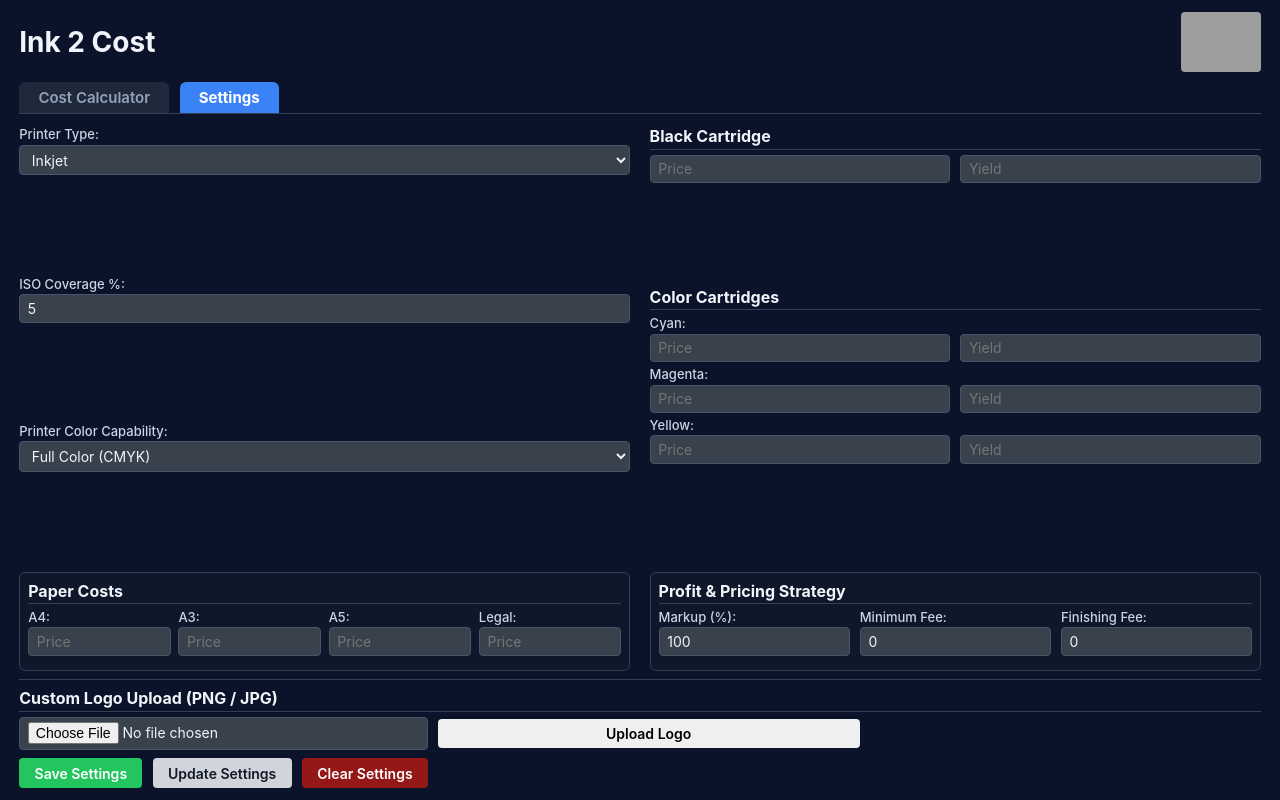
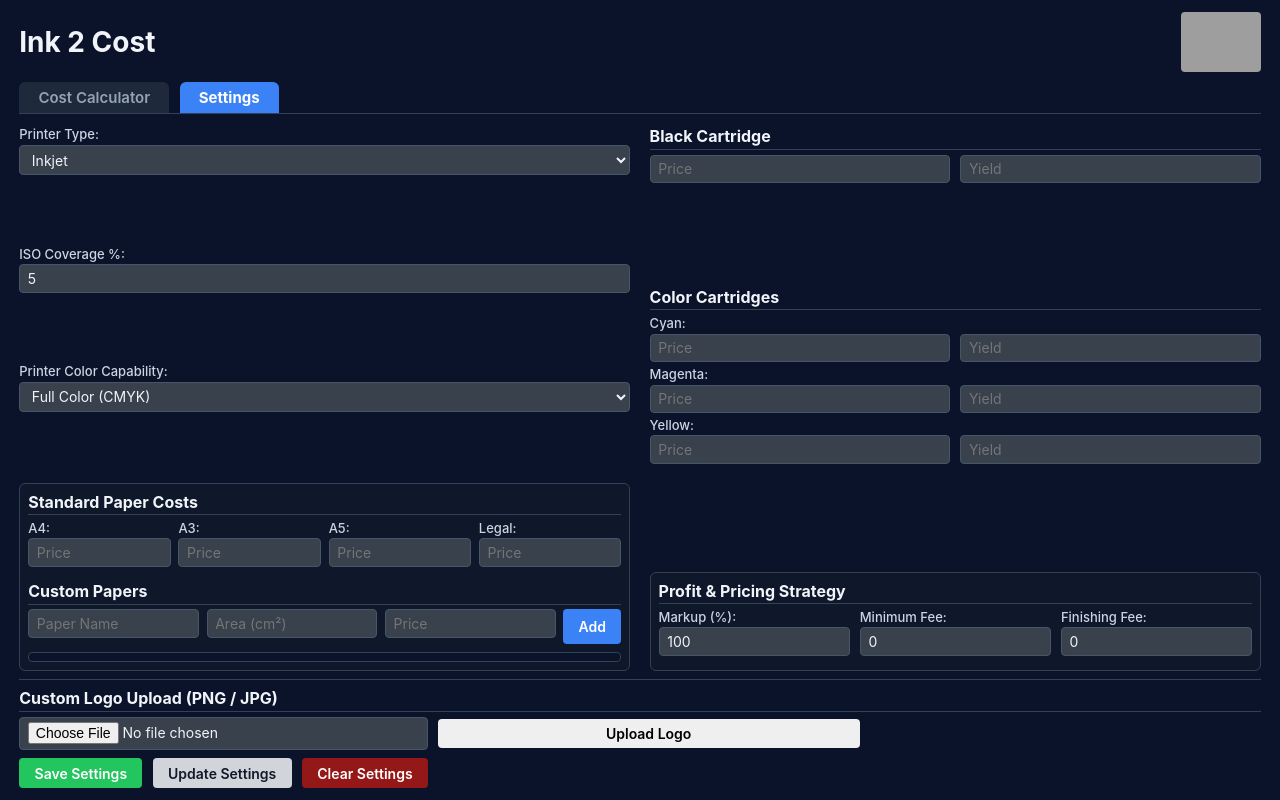
Before and after one commit to inuwara1230/PDF_Ink_Cost_Estimator, a Spring Boot app: page / in a window 1280 px wide, after a click on "Settings". Run offline with Spring Boot 4, Linux system fonts and the light colour scheme; grey boxes are pictures that could not be loaded.

Commit message:
feature for adding custom papers added

```diff
--- a/src/main/resources/static/index.css
+++ b/src/main/resources/static/index.css
@@ -5,11 +5,10 @@
     font-family: -apple-system, BlinkMacSystemFont, "Segoe UI", Roboto, Helvetica, Arial, sans-serif;
 }
 
-/* 1. ABSOLUTE SCROLL LOCK ON DOCUMENT */
 html, body {
     height: 100vh;
     width: 100vw;
-    overflow: hidden; /* Prevents window scrollbar entirely */
+    overflow: hidden;
     background-color: #0b132b;
     color: #f1f5f9;
 }
@@ -20,7 +19,6 @@ body {
     flex-direction: column;
 }
 
-/* 2. FLEXIBLE MAIN CONTAINER */
 .container {
     flex: 1;
     display: flex;
@@ -32,7 +30,6 @@ body {
     overflow: hidden;
 }
 
-/* --- HEADER --- */
 .app-header {
     display: flex;
     justify-content: space-between;
@@ -54,7 +51,6 @@ h1 {
     border-radius: 4px;
 }
 
-/* --- TABS --- */
 .tab-container {
     display: flex;
     gap: 0.8vw;
@@ -80,7 +76,6 @@ h1 {
     font-weight: bold;
 }
 
-/* TAB CONTENT (Controlled by JS display toggles without !important) */
 .tab-content {
     flex: 1;
     height: 100%;
@@ -93,7 +88,6 @@ h1 {
     to { opacity: 1; }
 }
 
-/* --- TYPOGRAPHY & LABELS --- */
 h3 {
     font-size: clamp(13px, 2vh, 16px);
     margin-bottom: 0.6vh;
@@ -117,7 +111,6 @@ label {
     color: #cbd5e1;
 }
 
-/* --- INPUTS & SELECTS --- */
 input[type="number"],
 input[type="file"],
 input[type="text"],
@@ -156,7 +149,6 @@ input:focus, select:focus {
     flex: 1;
 }
 
-/* --- BUTTONS --- */
 button {
     padding: 0.8vh 1.2vw;
     border: none;
@@ -171,7 +163,6 @@ button[type="submit"] { background-color: #22c55e; color: #ffffff; }
 #updateButton { background-color: #d1d5db; color: #111827; }
 #clear_settings { background-color: #951818; color: #ffffff; }
 
-/* --- TAB 1: COST CALCULATOR --- */
 .upload-container {
     display: grid;
     grid-template-columns: 1fr 1fr;
@@ -237,9 +228,19 @@ button[type="submit"] { background-color: #22c55e; color: #ffffff; }
     white-space: pre-wrap;
 }
 
-.status-section::-webkit-scrollbar { width: 6px; }
-.status-section::-webkit-scrollbar-track { background: #1e293b; }
-.status-section::-webkit-scrollbar-thumb { background: #475569; border-radius: 4px; }
+.status-section::-webkit-scrollbar,
+.custom-paper-list::-webkit-scrollbar {
+    width: 6px;
+}
+.status-section::-webkit-scrollbar-track,
+.custom-paper-list::-webkit-scrollbar-track {
+    background: #1e293b;
+}
+.status-section::-webkit-scrollbar-thumb,
+.custom-paper-list::-webkit-scrollbar-thumb {
+    background: #475569;
+    border-radius: 4px;
+}
 
 #ReportDownloadBynContainer {
     flex-shrink: 0;
@@ -258,7 +259,6 @@ button[type="submit"] { background-color: #22c55e; color: #ffffff; }
     cursor: not-allowed;
 }
 
-/* --- TAB 2: PRINTER SETTINGS --- */
 #inkCostForm {
     display: flex;
     flex-direction: column;
@@ -292,6 +292,9 @@ button[type="submit"] { background-color: #22c55e; color: #ffffff; }
     border: 1px solid #334155;
     border-radius: 6px;
     background-color: #0f172a;
+    display: flex;
+    flex-direction: column;
+    max-height: 45vh;
 }
 
 .paper-inputs-row {
@@ -344,3 +347,50 @@ hr {
     font-weight: 500;
     font-size: clamp(11px, 2.5vh, 13px);
 }
+
+/* Custom Paper Styles & Dedicated Scrolling */
+.custom-paper-list {
+    list-style: none;
+    padding: 0.5vh;
+    margin-top: 1vh;
+    max-height: 14vh;
+    overflow-y: auto;
+    background: #0b132b;
+    border: 1px solid #334155;
+    border-radius: 4px;
+}
+
+.custom-paper-item {
+    display: flex;
+    justify-content: space-between;
+    align-items: center;
+    background: #1e293b;
+    padding: 0.6vh 0.8vw;
+    margin-bottom: 0.5vh;
+    border-radius: 4px;
+    font-size: clamp(10px, 1.8vh, 13px);
+}
+
+.custom-paper-item:last-child {
+    margin-bottom: 0;
+}
+
+.custom-paper-item .action-buttons {
+    display: flex;
+    gap: 0.4vw;
+}
+
+.custom-paper-item button {
+    padding: 0.3vh 0.6vw;
+    margin-bottom: 0 !important;
+    border-radius: 3px;
+    color: #ffffff;
+}
+
+.custom-paper-item .edit-btn {
+    background-color: #f59e0b;
+}
+
+.custom-paper-item .delete-btn {
+    background-color: #ef4444;
+}
--- a/src/main/resources/static/index.html
+++ b/src/main/resources/static/index.html
@@ -35,9 +35,6 @@
                                 <h4>1. Target Paper Size</h4>
                                 <select id="targetPaperSize" name="targetPaperSize">
                                     <option value="A4">A4 (Standard)</option>
-                                    <option value="A3">A3 (Scaled Up - Double Area)</option>
-                                    <option value="A5">A5 (Scaled Down - Half Area)</option>
-                                    <option value="Legal">Legal</option>
                                 </select>
                             </div>
 
@@ -92,9 +89,7 @@
 
                     <!-- RIGHT COLUMN: STATUS AND DOWNLOAD -->
                     <div class="results-section">
-                        <div id="uploadStatus" class="status-section">
-                            <!-- Status messages will appear here -->
-                        </div>
+                        <div id="uploadStatus" class="status-section"></div>
                         <div id="ReportDownloadBynContainer">
                             <button id="downloadPdfBtn" disabled>Download Cost Report PDF</button>
                         </div>
@@ -103,7 +98,7 @@
                 </div>
             </div>
 
-            <!-- TAB 2: PRINTER SETTINGS (HIDDEN BY DEFAULT VIA INLINE STYLE FOR JS TOGGLE) -->
+            <!-- TAB 2: PRINTER SETTINGS -->
             <div id="printerTab" class="tab-content" style="display: none;">
                 <form id="inkCostForm">
 
@@ -133,18 +128,8 @@
                                 </select>
                             </div>
 
-                            <!-- Color Type Selection -->
-                            <!--<div id="colorType" class="field-group">
-                                <h3>Are you printing in black & white or full color?</h3>
-                                <select id="colorTypeSelect" name="colorTypeSelect">
-                                    <option value="fullColor">Full Color</option>
-                                    <option value="Monochrome">Black & White</option>
-                                </select>
-                            </div>
-                            -->
-
                             <div id="paperCostdiv">
-                                <h3>Paper Costs</h3>
+                                <h3>Standard Paper Costs</h3>
                                 <div class="paper-inputs-row">
                                     <div class="input-group">
                                         <label for="A4">A4:</label>
@@ -163,6 +148,15 @@
                                         <input type="number" id="Legal" min="0" step="any" name="paperCost" placeholder="Price" required>
                                     </div>
                                 </div>
+
+                                <h3 style="margin-top: 1vh;">Custom Papers</h3>
+                                <div class="paper-inputs-row">
+                                    <input type="text" id="customPaperName" placeholder="Paper Name">
+                                    <input type="number" id="customPaperArea" placeholder="Area (cm²)">
+                                    <input type="number" id="customPaperPrice" placeholder="Price">
+                                    <button type="button" id="addCustomPaperBtn" style="background-color: #3b82f6; color: white;">Add</button>
+                                </div>
+                                <ul id="customPaperList" class="custom-paper-list"></ul>
                             </div>
                         </div>
 
--- a/src/main/resources/static/index.js
+++ b/src/main/resources/static/index.js
@@ -1,18 +1,24 @@
+// Global Paper Collections mapped for dropdowns & scaling
+const standardPapers = [
+    { name: "A4", area: 501135.0, priceInput: "A4", label: "A4 (Standard)" },
+    { name: "A3", area: 1002270.0, priceInput: "A3", label: "A3 (Scaled Up - Double Area)" },
+    { name: "A5", area: 250567.0, priceInput: "A5", label: "A5 (Scaled Down - Half Area)" },
+    { name: "Legal", area: 604800.0, priceInput: "Legal", label: "Legal" }
+];
+
+let customPapers = [];
+let editingIndex = -1; // Tracks the index of the custom paper currently being edited
+
 document.addEventListener('DOMContentLoaded', () => {
     // 1. Auto-load existing user settings on page load
     loadSavedSettings();
-
 
     // 2. Event Listener: Color Capability Dropdown Toggle
     document.getElementById('color_capability').addEventListener('change', function() {
         const full_color = document.getElementById('full_color');
 
-
         if (this.value === 'Monochrome') {
             full_color.style.display = 'none';
-
-
-
             // Clear out color inputs when switching to monochrome
             document.getElementById('cyanPrice').value = '';
             document.getElementById('cyanYield').value = '';
@@ -22,9 +28,42 @@ document.addEventListener('DOMContentLoaded', () => {
             document.getElementById('yellowYield').value = '';
         } else {
             full_color.style.display = 'block';
+        }
+    });
 
+    // Event Listener: Add / Save Edit Custom Paper Button
+    const addCustomPaperBtn = document.getElementById('addCustomPaperBtn');
+    addCustomPaperBtn.addEventListener('click', () => {
+        const name = document.getElementById('customPaperName').value.trim();
+        const areaCm2 = parseFloat(document.getElementById('customPaperArea').value);
+        const price = parseFloat(document.getElementById('customPaperPrice').value);
+
+        if (!name || isNaN(areaCm2) || isNaN(price)) {
+            alert("Please fill all custom paper fields with valid values.");
+            return;
         }
 
+        // Convert cm^2 to points^2 for PDFBox processing
+        const areaInPoints = areaCm2 * 803.521617; // 1 cm² = 803.521627 points²
+
+        if (editingIndex > -1) {
+            // Update existing paper
+            customPapers[editingIndex] = { name, areaInPoints, price };
+            editingIndex = -1; // Reset state
+            addCustomPaperBtn.textContent = 'Add';
+            addCustomPaperBtn.style.backgroundColor = ''; // Reset to default CSS style
+        } else {
+            // Add new paper
+            customPapers.push({ name, areaInPoints, price });
+        }
+
+        renderCustomPapers();
+        updatePaperDropdown();
+
+        // Clear Fields
+        document.getElementById('customPaperName').value = '';
+        document.getElementById('customPaperArea').value = '';
+        document.getElementById('customPaperPrice').value = '';
     });
 
     // 3. Event Listener: Save Button (Form Submission)
@@ -40,12 +79,18 @@ document.addEventListener('DOMContentLoaded', () => {
 
     // 5. Event Listener: Clear Settings Button
     document.getElementById('clear_settings').addEventListener('click', async function() {
-        // Step A: Clear the UI Form
         document.getElementById('inkCostForm').reset();
-        document.getElementById('covarage_percentage').value = 5; // Reset to default ISO percentage
-        document.getElementById('color_capability').dispatchEvent(new Event('change')); // Reset UI state
+        document.getElementById('covarage_percentage').value = 5;
+        document.getElementById('color_capability').dispatchEvent(new Event('change'));
 
-        // Step B: Erase from the Database
+        customPapers = [];
+        editingIndex = -1; // Reset edit state if active
+        document.getElementById('addCustomPaperBtn').textContent = 'Add';
+        document.getElementById('addCustomPaperBtn').style.backgroundColor = '';
+
+        renderCustomPapers();
+        updatePaperDropdown();
+
         try {
             const response = await fetch('/api/settings/clear', {
                 method: 'DELETE'
@@ -71,10 +116,25 @@ document.addEventListener('DOMContentLoaded', () => {
         const fileInput = document.getElementById('pdfFileInput');
         const file = fileInput.files[0];
 
-        // FIX: Re-declare colorMode by pointing it to the global printer capability
         const colorMode = document.getElementById('color_capability').value;
 
+        // Custom Paper Calculation Resolution
         const target = document.getElementById('targetPaperSize').value;
+        let targetArea = 501135.0; // Standard Fallback
+        let targetCost = 0.0;
+
+        const stdPaper = standardPapers.find(p => p.name === target);
+        if (stdPaper) {
+            targetArea = stdPaper.area;
+            targetCost = parseFloat(document.getElementById(stdPaper.priceInput).value) || 0.0;
+        } else {
+            const custPaper = customPapers.find(p => p.name === target);
+            if (custPaper) {
+                targetArea = custPaper.areaInPoints;
+                targetCost = custPaper.price;
+            }
+        }
+
         const layout = document.getElementById('printMode').value;
         const sides = document.getElementById('duplexMode').value;
         const color_page_range = document.getElementById('colorPages').value;
@@ -89,7 +149,6 @@ document.addEventListener('DOMContentLoaded', () => {
         const statusText = document.getElementById('uploadStatus');
         statusText.innerText = 'Connecting to server...';
 
-        // Disable the download button at the start of processing
         const downloadBtn = document.getElementById('downloadPdfBtn');
         if (downloadBtn) {
             downloadBtn.disabled = true;
@@ -98,26 +157,22 @@ document.addEventListener('DOMContentLoaded', () => {
 
         const eventSource = new EventSource(`/api/progress/${jobID}`);
 
-        // FIX: Close the onmessage block so listeners aren't nested
         eventSource.onmessage = function(event) {
             statusText.innerHTML = event.data.replace(/\n/g, '<br>');
         };
 
-        // FIX: COMPLETE listener sits alongside onmessage, not inside it
         eventSource.addEventListener('COMPLETE', function(event) {
             console.log("Calculations finished!");
             eventSource.close();
 
             if (downloadBtn) {
-                downloadBtn.disabled = false; // Enable the button
+                downloadBtn.disabled = false;
                 downloadBtn.onclick = function() {
-                    // FIX 1: Added /api prefix to match controller mapping
                     window.location.href = `/api/download_pdf/${jobID}`;
                 };
             }
         });
 
-        // Handle network drops gracefully
         eventSource.onerror = function(err) {
             console.error("SSE Error:", err);
             eventSource.close();
@@ -132,24 +187,20 @@ document.addEventListener('DOMContentLoaded', () => {
         formData.append('blackYield', document.getElementById('monochrome_yield').value || '1');
         formData.append('isoCoverage', document.getElementById('covarage_percentage').value || '5');
 
-        formData.append('a4Cost', document.getElementById('A4').value || '0');
-        formData.append('a3Cost', document.getElementById('A3').value || '0');
-        formData.append('a5Cost', document.getElementById('A5').value || '0');
-        formData.append('legalCost', document.getElementById('Legal').value || '0');
+        formData.append('targetPaperSize', target);
+        formData.append('targetPaperArea', targetArea);
+        formData.append('targetPaperCost', targetCost);
 
-        formData.append('targetPaperSize', target);
         formData.append('printLayout', layout);
         formData.append('duplexMode', sides);
         formData.append('colorPageRange', color_page_range);
         formData.append('monochromePageRange', monochrome_page_range);
 
-        // Read the new job-specific discount field and append it to the formData
         formData.append('markupPercentage', document.getElementById('markup_percentage').value || '100');
         formData.append('minimumFee', document.getElementById('minimum_fee').value || '0');
         formData.append('finishingCost', document.getElementById('finishing_cost').value || '0');
         formData.append('discountPercentage', document.getElementById('job_discount').value || '0');
 
-        // This will now evaluate correctly without crashing
         if (colorMode !== 'Monochrome') {
             formData.append('cyanPrice', document.getElementById('cyanPrice').value || '0');
             formData.append('cyanYield', document.getElementById('cyanYield').value || '1');
@@ -181,6 +232,91 @@ document.addEventListener('DOMContentLoaded', () => {
     });
 });
 
+// Custom Paper Frontend Management
+function updatePaperDropdown() {
+    const select = document.getElementById('targetPaperSize');
+    const currentValue = select.value;
+    select.innerHTML = '';
+
+    // Add Standards
+    standardPapers.forEach(p => {
+        const opt = document.createElement('option');
+        opt.value = p.name;
+        opt.textContent = p.label;
+        select.appendChild(opt);
+    });
+
+    // Add Customized
+    customPapers.forEach(p => {
+        const opt = document.createElement('option');
+        opt.value = p.name;
+        opt.textContent = `${p.name} (Custom Size)`;
+        select.appendChild(opt);
+    });
+
+    // Retain previous selection if valid
+    if (Array.from(select.options).some(opt => opt.value === currentValue)) {
+        select.value = currentValue;
+    }
+}
+
+// Load values into inputs for editing
+window.editCustomPaper = function(index) {
+    const p = customPapers[index];
+    document.getElementById('customPaperName').value = p.name;
+    // Convert points back to cm2 for user editing
+    document.getElementById('customPaperArea').value = (p.areaInPoints / 803.521617).toFixed(2);
+    document.getElementById('customPaperPrice').value = p.price;
+
+    editingIndex = index;
+    const addBtn = document.getElementById('addCustomPaperBtn');
+    addBtn.textContent = 'Save Edit';
+    addBtn.style.backgroundColor = '#10b981'; // Green color to indicate save state
+};
+
+// Ensure Delete can be reached from HTML buttons
+window.removeCustomPaper = function(index) {
+    customPapers.splice(index, 1);
+
+    // If the user deletes the item they are currently editing, reset the inputs
+    if (editingIndex === index) {
+        editingIndex = -1;
+        const addBtn = document.getElementById('addCustomPaperBtn');
+        addBtn.textContent = 'Add';
+        addBtn.style.backgroundColor = '';
+        document.getElementById('customPaperName').value = '';
+        document.getElementById('customPaperArea').value = '';
+        document.getElementById('customPaperPrice').value = '';
+    } else if (editingIndex > index) {
+        // Adjust the editing index if a preceding item is deleted
+        editingIndex--;
+    }
+
+    renderCustomPapers();
+    updatePaperDropdown();
+};
+
+function renderCustomPapers() {
+    const list = document.getElementById('customPaperList');
+    list.innerHTML = '';
+    customPapers.forEach((p, idx) => {
+        const li = document.createElement('li');
+        li.className = 'custom-paper-item';
+        // Convert back to cm2 for rendering context
+        const areaCm2 = (p.areaInPoints / 803.521617).toFixed(2);
+
+        li.innerHTML = `
+            <span>${p.name} - ${areaCm2} cm² - Rs ${p.price.toFixed(2)}</span>
+            <div class="action-buttons">
+                <button type="button" class="edit-btn" onclick="window.editCustomPaper(${idx})">Edit</button>
+                <button type="button" class="delete-btn" onclick="window.removeCustomPaper(${idx})">Delete</button>
+            </div>
+        `;
+        list.appendChild(li);
+    });
+}
+
+
 // --- Helper: Gather Form Data into JSON Payload ---
 function getSettingsFormData() {
     return {
@@ -200,8 +336,6 @@ function getSettingsFormData() {
         yellowPrice: document.getElementById('yellowPrice').value ? parseFloat(document.getElementById('yellowPrice').value) : null,
         yellowYield: document.getElementById('yellowYield').value ? parseInt(document.getElementById('yellowYield').value, 10) : null,
 
-
-
         a4Cost: parseFloat(document.getElementById('A4').value) || 0.0,
         a3Cost: parseFloat(document.getElementById('A3').value) || 0.0,
         a5Cost: parseFloat(document.getElementById('A5').value) || 0.0,
@@ -210,6 +344,8 @@ function getSettingsFormData() {
         markupPercentage: parseFloat(document.getElementById('markup_percentage').value) || 0.0,
         minimumFee: parseFloat(document.getElementById('minimum_fee').value) || 0.0,
         finishingCost: parseFloat(document.getElementById('finishing_cost').value) || 0.0,
+
+        customPapers: customPapers
     };
 }
 
@@ -220,7 +356,6 @@ async function sendSettingsRequest(url, method, successMessage) {
 
     const colorCapability = document.getElementById('color_capability').value;
 
-    // --- SECURITY CHECK: Validate Full Color Fields if Full Color is selected ---
     if (colorCapability !== 'Monochrome') {
         const cyanPrice = document.getElementById('cyanPrice').value.trim();
         const cyanYield = document.getElementById('cyanYield').value.trim();
@@ -231,7 +366,7 @@ async function sendSettingsRequest(url, method, successMessage) {
 
         if (!cyanPrice || !cyanYield || !magentaPrice || !magentaYield || !yellowPrice || !yellowYield) {
             setting_massage.innerText = 'Error: All Cyan, Magenta, and Yellow price and yield fields must be filled when Full Color is selected.';
-            return; // Stops the function from executing the fetch request
+            return;
         }
     }
 
@@ -261,7 +396,7 @@ async function loadSavedSettings() {
     try {
         const response = await fetch('/api/settings/get',{
             method:'GET',
-            credentials: 'include' // Ensure cookies/session are sent with the request
+            credentials: 'include'
         });
         if (response.ok) {
             const data = await response.json();
@@ -280,38 +415,38 @@ async function loadSavedSettings() {
             document.getElementById('yellowPrice').value = data.yellowPrice ?? '';
             document.getElementById('yellowYield').value = data.yellowYield ?? '';
 
-            // FIX: Commented out to prevent TypeError crashes
-            // document.getElementById('colorTypeSelect').value = data.printJobColorType || 'fullColor';
-
             document.getElementById('A4').value = data.a4Cost ?? '';
             document.getElementById('A3').value = data.a3Cost ?? '';
             document.getElementById('A5').value = data.a5Cost ?? '';
             document.getElementById('Legal').value = data.legalCost ?? '';
 
-            // Sync visible sections according to restored color capability
-            document.getElementById('color_capability').dispatchEvent(new Event('change'));
-
-            // Inside loadSavedSettings() in index.js[cite: 16]
             document.getElementById('markup_percentage').value = data.markupPercentage ?? 100;
             document.getElementById('minimum_fee').value = data.minimumFee ?? 0;
             document.getElementById('finishing_cost').value = data.finishingCost ?? 0;
 
+            customPapers = data.customPapers || [];
+
+            document.getElementById('color_capability').dispatchEvent(new Event('change'));
+
+            renderCustomPapers();
+            updatePaperDropdown();
+        } else {
+            // Load defaults if none
+            updatePaperDropdown();
         }
     } catch (error) {
         console.log('No saved settings found for current session.');
+        updatePaperDropdown();
     }
 }
 
 function switchTab(event, tabId) {
-    // Hide all tab content sections
     const contents = document.querySelectorAll('.tab-content');
     contents.forEach(tab => tab.style.display = 'none');
 
-    // Remove active class from all tab buttons
     const buttons = document.querySelectorAll('.tab-btn');
     buttons.forEach(btn => btn.classList.remove('active'));
 
-    // Display selected tab and set button as active
     document.getElementById(tabId).style.display = 'block';
     event.currentTarget.classList.add('active');
 }
@@ -326,7 +461,6 @@ async function uploadLogo() {
         return;
     }
 
-    // Package the file for the backend
     const formData = new FormData();
     formData.append("file", fileInput.files[0]);
 
@@ -334,7 +468,6 @@ async function uploadLogo() {
         statusText.innerText = "Uploading...";
         statusText.style.color = "blue";
 
-        // Send to the Spring Boot Controller
         const response = await fetch('/api/logo/upload', {
             method: 'POST',
             body: formData
@@ -344,11 +477,9 @@ async function uploadLogo() {
             statusText.innerText = "Logo updated successfully!";
             statusText.style.color = "green";
 
-            // Reload the image by appending a timestamp (bypasses browser caching)
             const logoImg = document.getElementById('shopLogo');
             logoImg.src = `/api/logo?t=${new Date().getTime()}`;
 
-            // Clear the input box
             fileInput.value = "";
         } else {
             const errorMsg = await response.text();
```
Also changed, not shown: src/main/java/com/inuwara/pdf_ink_cost_estimator/DocumentController.java (+21 -78 lines), src/main/java/com/inuwara/pdf_ink_cost_estimator/controller/PrinterSettingsController.java (+3 -11 lines), src/main/java/com/inuwara/pdf_ink_cost_estimator/model/printerSettings.java (+24 -19 lines).
